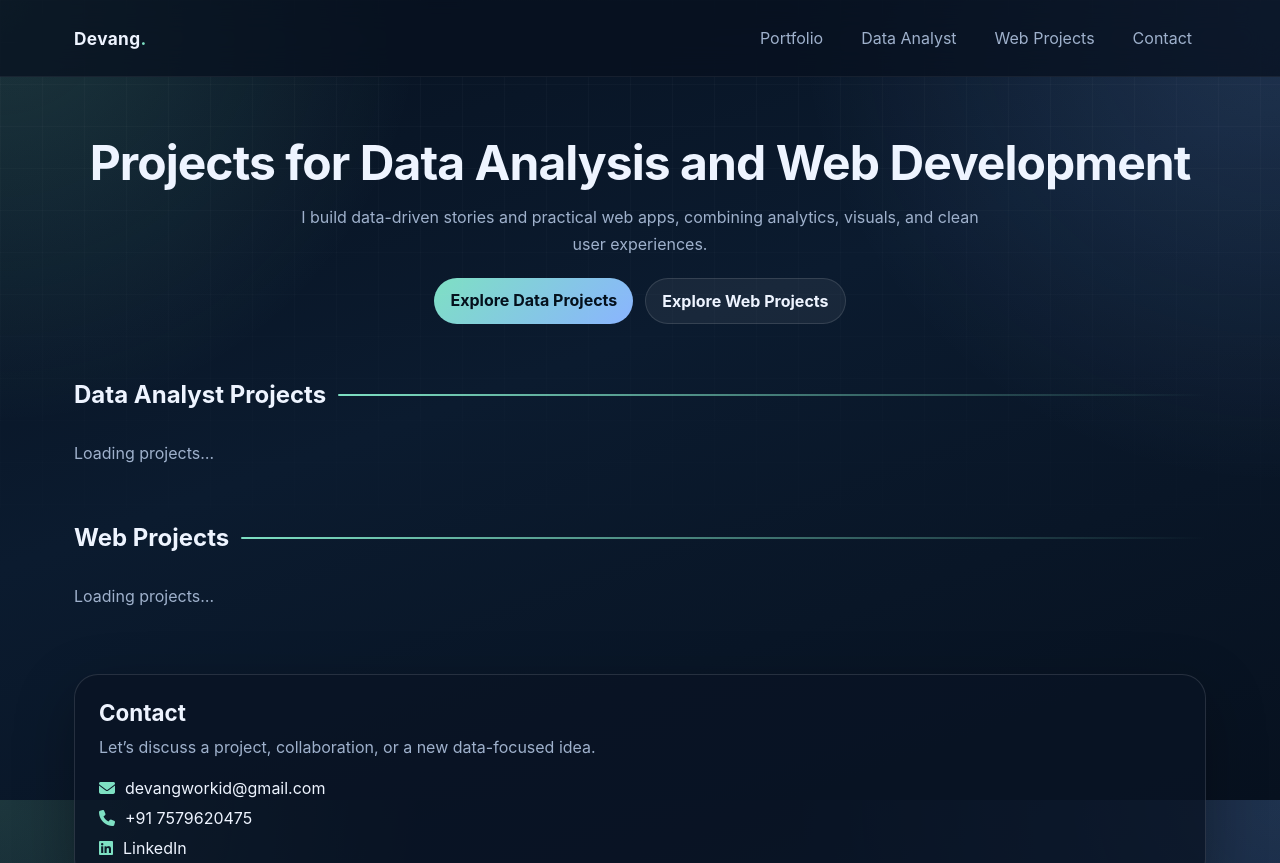
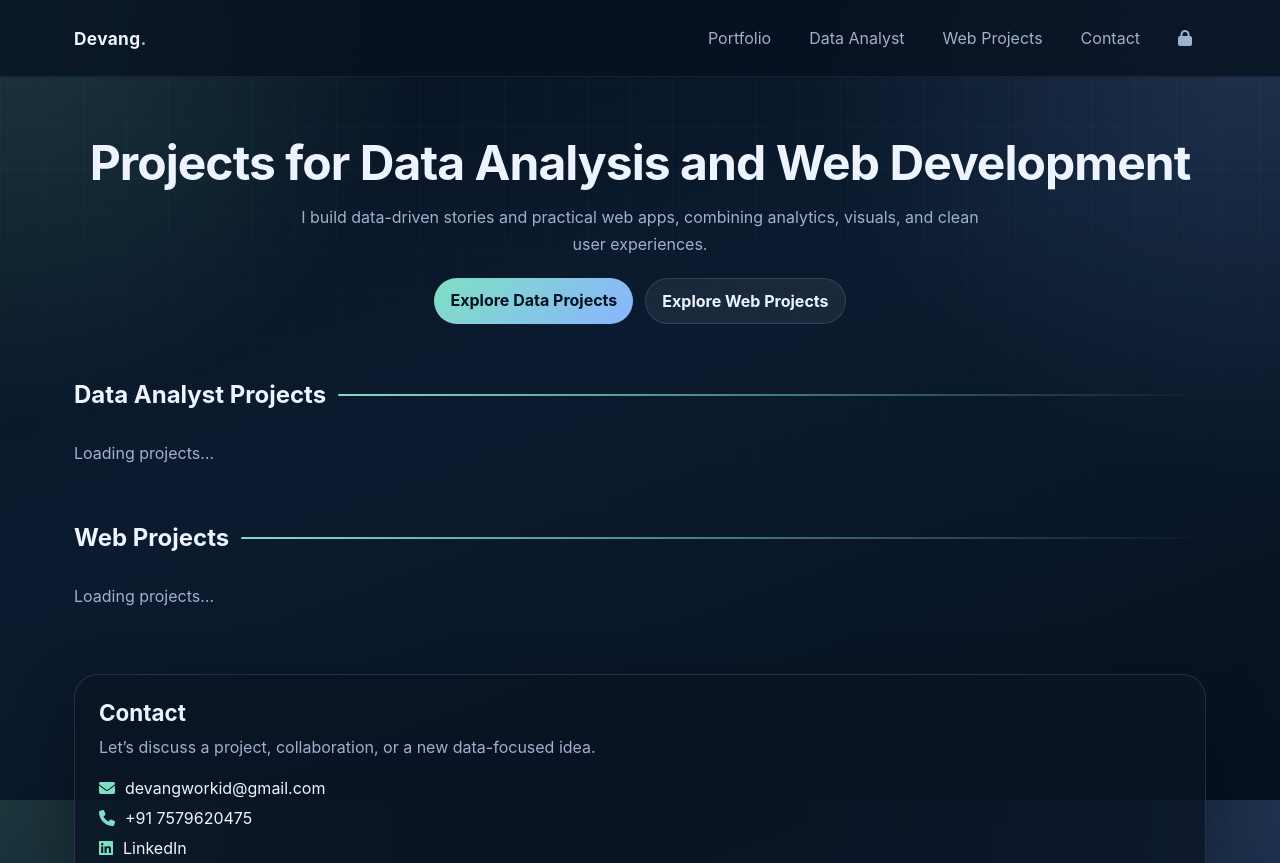
Before and after one commit to Devangdaksh/projecthub, a plain HTML site: page index.html in a window 1280 px wide. Shown: the top 863 px of the page. Drawn offline with nearby package versions, Linux system fonts and the light colour scheme.

Commit message:
Add admin login link to navigation in index.html

```diff
--- a/index.html
+++ b/index.html
@@ -406,6 +406,7 @@
           <a href="#data-projects">Data Analyst</a>
           <a href="#web-projects">Web Projects</a>
           <a href="#contact">Contact</a>
+          <a href="admin-login.html" title="Admin login"><i class="fa-solid fa-lock"></i></a>
         </div>
       </nav>
     </header>
```
